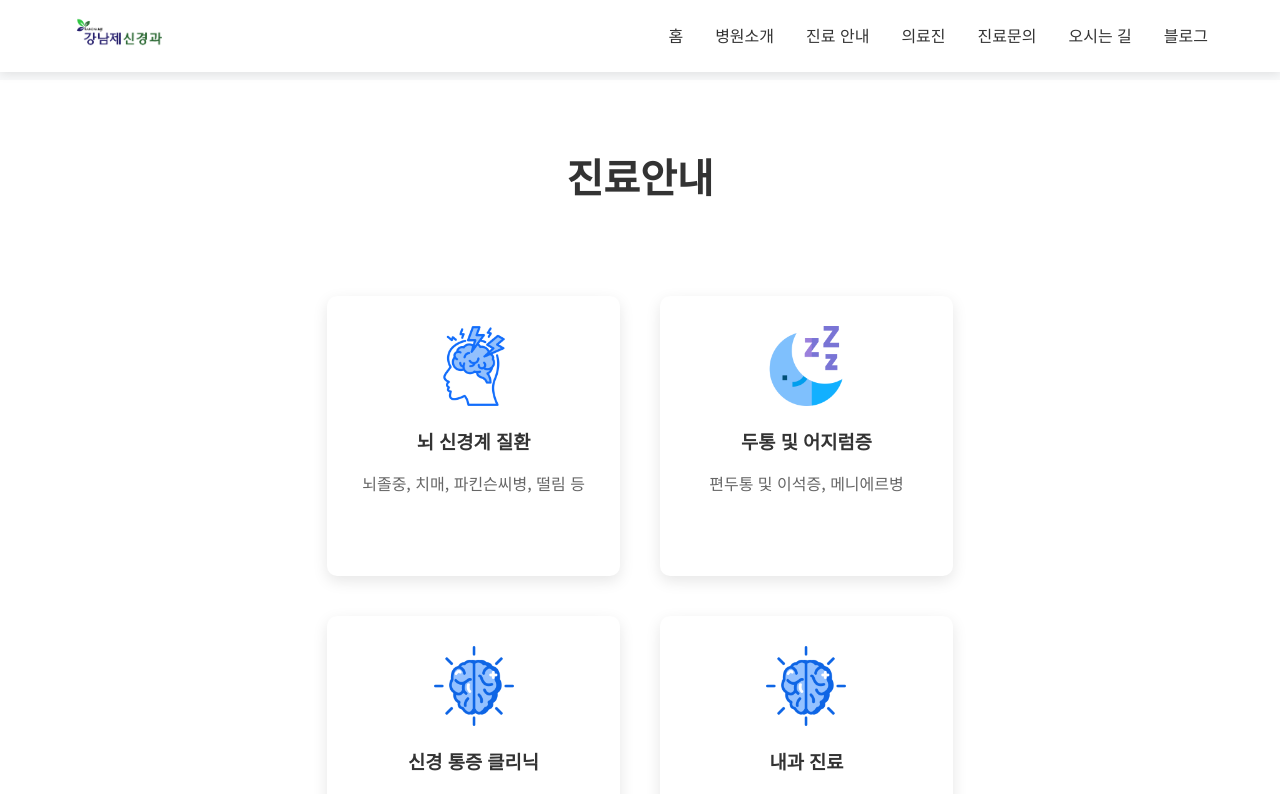
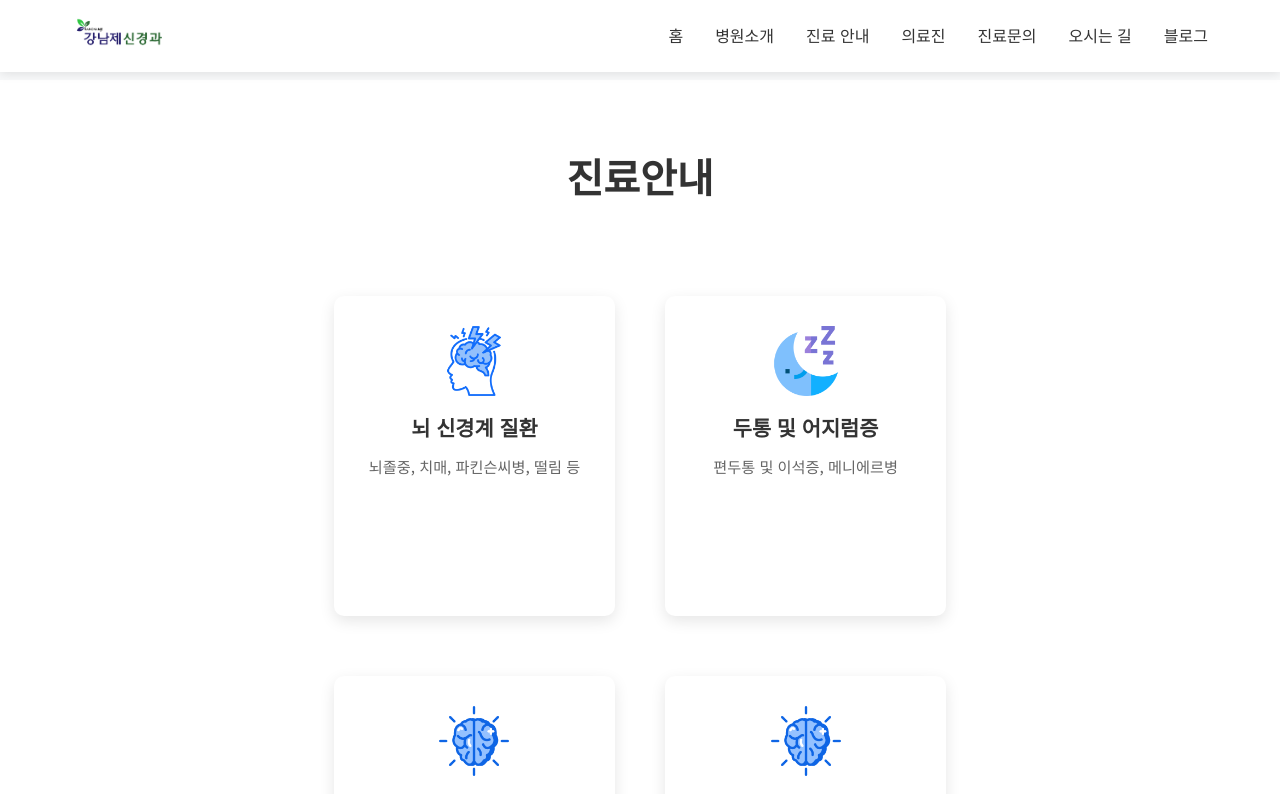
Before and after one commit to krrrrrg/knjneuro, a Next.js app: page /services in a window 1280 px wide. Shown: the top 794 px of the page. Built offline with nearby package versions, Linux system fonts and the light colour scheme.

Commit message:
주요 진료분야 카드 겹침 문제 해결

```diff
--- a/src/app/globals.css
+++ b/src/app/globals.css
@@ -219,8 +219,11 @@ a {
   flex-direction: column;
   justify-content: flex-start;
   align-items: center;
-  height: 280px; /* 모든 카드의 높이 통일 */
+  height: 320px; /* 높이 증가 */
   width: 100%;
+  margin-bottom: 20px; /* 아래쪽 여백 추가 */
+  position: relative; /* 위치 기준 설정 */
+  overflow: hidden; /* 넘치는 콘텐츠 숨김 */
 }
 
 .service-card:hover {
@@ -229,30 +232,35 @@ a {
 }
 
 .service-card img {
-  width: 80px;
-  height: 80px;
-  margin: 0 auto 20px;
-  object-fit: contain; /* 이미지 비율 유지 */
+  width: 70px; /* 이미지 약간 축소 */
+  height: 70px;
+  margin: 0 auto 15px; /* 여백 축소 */
+  object-fit: contain;
 }
 
 .service-card h3 {
-  margin-bottom: 15px;
+  margin-bottom: 10px; /* 여백 축소 */
   color: #333;
-  width: 100%; /* 너비 100%로 설정하여 줄바꿈 통일 */
-  height: 30px; /* 제목 높이 통일 */
+  width: 100%;
+  min-height: 30px; /* 최소 높이 설정 */
   display: flex;
   align-items: center;
   justify-content: center;
+  font-size: 1.3rem; /* 글자 크기 조정 */
 }
 
 .service-card p {
   color: #666;
-  flex-grow: 1; /* 남은 공간 채우기 */
+  flex-grow: 1;
   width: 100%;
-  overflow: hidden; /* 텍스트가 너무 길면 잘림 */
+  overflow: hidden;
   display: -webkit-box;
-  -webkit-line-clamp: 3; /* 최대 3줄 */
+  -webkit-line-clamp: 4; /* 최대 줄 수 증가 */
   -webkit-box-orient: vertical;
+  text-overflow: ellipsis; /* 넘치는 텍스트 ... 처리 */
+  word-break: keep-all; /* 단어 잘림 방지 */
+  font-size: 0.95rem; /* 글자 크기 약간 축소 */
+  max-height: 160px; /* 최대 높이 제한 */
 }
 
 /* 스크롤바 스타일링 */
@@ -291,13 +299,14 @@ a {
     max-width: 900px;
     margin-left: auto;
     margin-right: auto;
-    gap: 40px; /* 카드 간격 조정 */
+    gap: 50px; /* 카드 간격 더 넓게 */
+    row-gap: 60px; /* 행간 간격 더 넓게 */
   }
 
   .service-card {
     max-width: 400px;
     margin: 0 auto;
-    height: 280px; /* PC 화면에서도 높이 통일 */
+    height: 320px; /* PC 화면에서도 높이 통일 */
   }
 }
 
```
